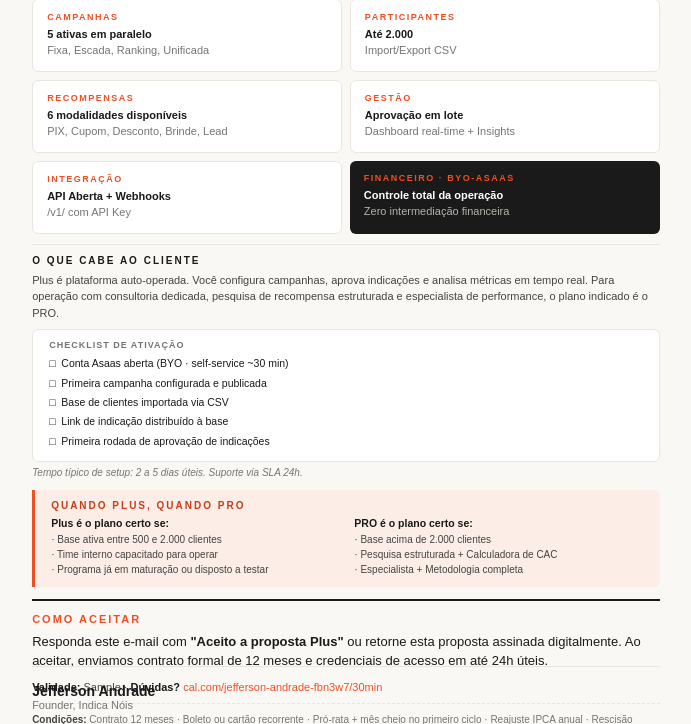
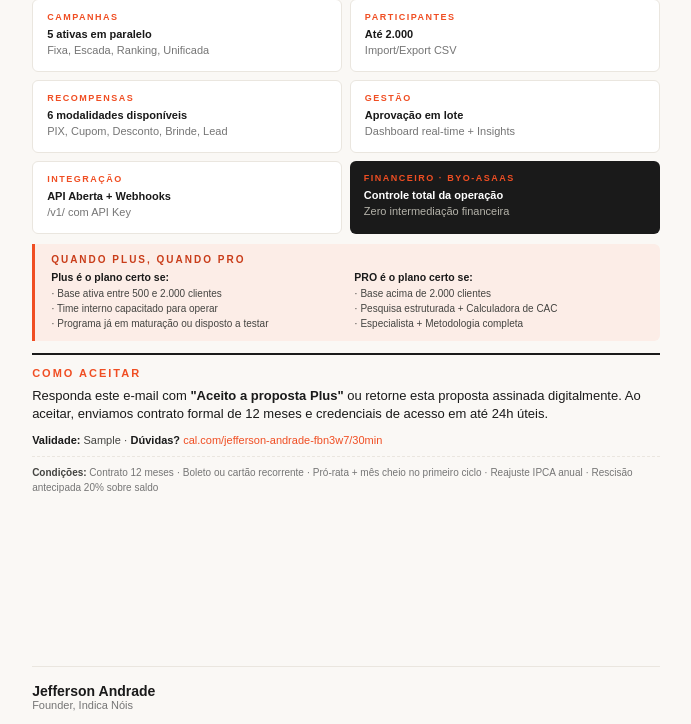
Before and after one commit to jeffersonandrade395/indica-nois-relatorios, a Python web app: template templates/proposta_plus/master.html.j2 in a window 1280 px wide. Shown: the part 2562-3286 px from the top of the page, without its empty margins (51-742 px from the left). Run offline with Jinja, Linux system fonts and the light colour scheme; the template is opened without the code that fills it: most values are stand-ins (such as "Sample title", 1, 10 or a date in 2020).

Commit message:
fix(proposta-p3): remover bloco "O que cabe ao cliente" para caber na página
Checklist de ativação removido — conteúdo excedia o espaço disponível
acima da assinatura na página A4.

Co-Authored-By: Claude Sonnet 4.6 <noreply@anthropic.com>

```diff
--- a/templates/proposta_plus/partials/p3_solucao_aceite.html.j2
+++ b/templates/proposta_plus/partials/p3_solucao_aceite.html.j2
@@ -90,30 +90,6 @@
     </div>
   </div>
 
-  <!-- O que cabe ao cliente -->
-  <div style="border-top: 1px solid #EAE6DF; padding-top: 10px; margin-bottom: 10px;">
-    <div style="font-size: 10px; letter-spacing: 2px; color: #1A1A1A; font-weight: 800; margin-bottom: 6px;">O QUE CABE AO CLIENTE</div>
-
-    <div style="font-size: 11px; color: #444441; line-height: 1.5; margin-bottom: 8px;">
-      Plus é plataforma auto-operada. Você configura campanhas, aprova indicações e analisa métricas em tempo real. Para operação com consultoria dedicada, pesquisa de recompensa estruturada e especialista de performance, o plano indicado é o PRO.
-    </div>
-
-    <div style="background: white; border: 1px solid #EAE6DF; border-radius: 6px; padding: 10px 16px; margin-bottom: 4px;">
-      <div style="font-size: 9px; color: #757575; font-weight: 700; letter-spacing: 1px; margin-bottom: 4px;">CHECKLIST DE ATIVAÇÃO</div>
-      <div class="pp-checklist">
-        <div>&#9633; &nbsp;Conta Asaas aberta (BYO · self-service ~30 min)</div>
-        <div>&#9633; &nbsp;Primeira campanha configurada e publicada</div>
-        <div>&#9633; &nbsp;Base de clientes importada via CSV</div>
-        <div>&#9633; &nbsp;Link de indicação distribuído à base</div>
-        <div>&#9633; &nbsp;Primeira rodada de aprovação de indicações</div>
-      </div>
-    </div>
-
-    <div style="font-size: 10px; color: #757575; font-style: italic; line-height: 1.4;">
-      Tempo típico de setup: 2 a 5 dias úteis. Suporte via SLA 24h.
-    </div>
-  </div>
-
   <!-- Quando Plus, quando PRO -->
   <div style="background: #FCEDE7; border-left: 3px solid #F04E23; border-radius: 0 6px 6px 0; padding: 10px 16px; margin-bottom: 12px;">
     <div style="font-size: 10px; letter-spacing: 2px; color: #C93D1A; font-weight: 800; margin-bottom: 6px;">QUANDO PLUS, QUANDO PRO</div>
```
